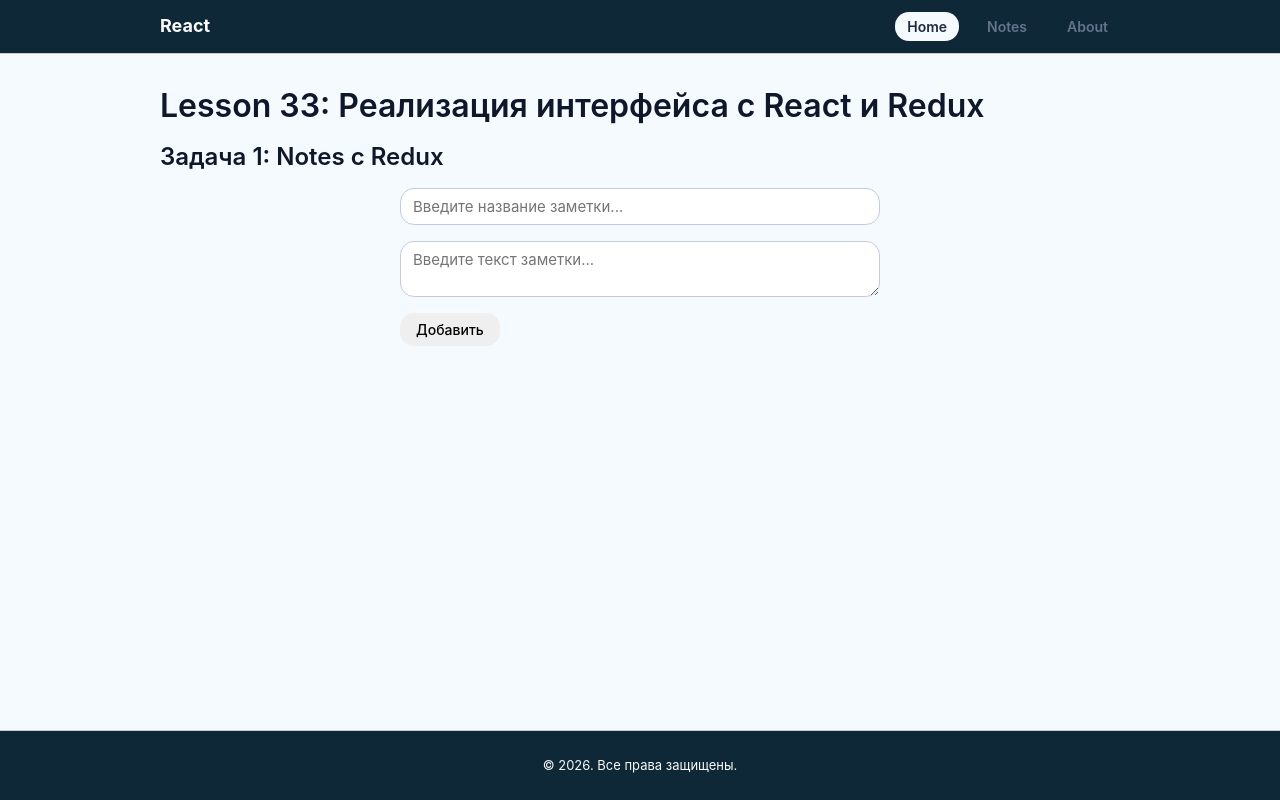
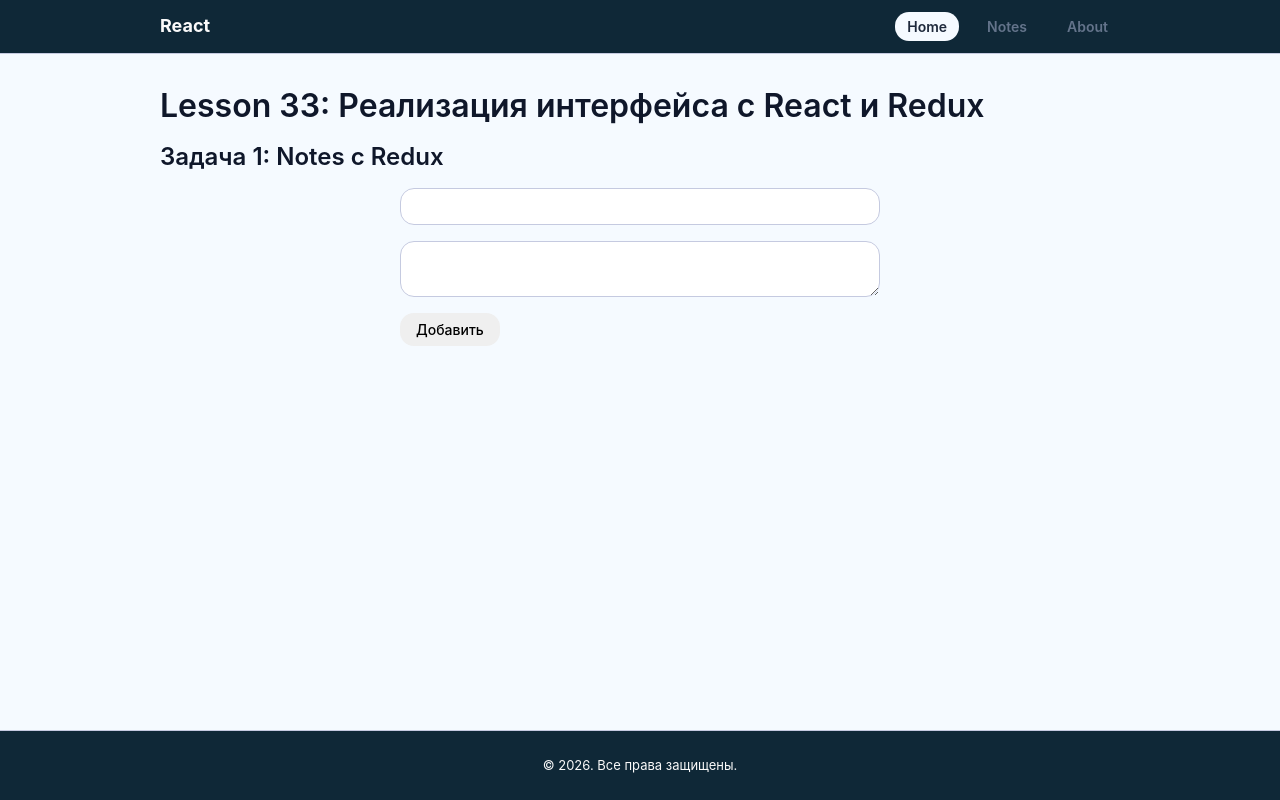
Before and after one commit to ArtemKutsan/react-33-lesson-and-34-practice-14, a React (Vite) app: page / in a window 1280 px wide. Built offline with nearby package versions, Linux system fonts and the light colour scheme.

Commit message:
update: Декомпозизия и распределение логики работы с хранилищем по компонентам

```diff
--- a/src/components/NoteForm/index.jsx
+++ b/src/components/NoteForm/index.jsx
@@ -1,8 +1,10 @@
 // src/components/NoteForm/index.jsx
 import { useForm } from 'react-hook-form';
+import { connect } from 'react-redux';
+import { addNoteAction, updateNoteAction } from '../../redux/actions/notes';
 import { useEffect } from 'react';
 
-function NoteForm({ onSubmit, editingNote }) {
+function NoteForm({ editingNote, addNote, updateNote }) {
   const { register, handleSubmit, reset, setValue } = useForm();
 
   useEffect(() => {
@@ -12,7 +14,7 @@ function NoteForm({ onSubmit, editingNote }) {
     } else {
       reset();
     }
-  }, [editingNote, setValue, reset]);
+  }, [editingNote]);
 
   const submitHandler = (data) => {
     const note = {
@@ -21,7 +23,9 @@ function NoteForm({ onSubmit, editingNote }) {
       text: data.text,
     };
 
-    onSubmit(note);
+    if (editingNote) updateNote(note);
+    else addNote(note);
+
     reset();
   };
 
@@ -30,15 +34,16 @@ function NoteForm({ onSubmit, editingNote }) {
       onSubmit={handleSubmit(submitHandler)}
       style={{ display: 'flex', flexDirection: 'column', gap: '1rem' }}
     >
-      <input
-        type="text"
-        placeholder="Введите название заметки..."
-        {...register('title', { required: true })}
-      />
-      <textarea placeholder="Введите текст заметки..." {...register('text', { required: true })} />
-      <button type="submit">{editingNote ? 'Сохранить' : 'Добавить'}</button>
+      <input type="text" {...register('title')} />
+      <textarea {...register('text')} />
+      <button>{editingNote ? 'Сохранить' : 'Добавить'}</button>
     </form>
   );
 }
 
-export default NoteForm;
+const mapDispatchToProps = (dispatch) => ({
+  addNote: (note) => dispatch(addNoteAction(note)),
+  updateNote: (note) => dispatch(updateNoteAction(note)),
+});
+
+export default connect(null, mapDispatchToProps)(NoteForm);
--- a/src/components/NoteList/index.jsx
+++ b/src/components/NoteList/index.jsx
@@ -1,7 +1,9 @@
 // src/components/NoteList/index.jsx
+import { connect } from 'react-redux';
+import { deleteNoteAction } from '../../redux/actions/notes';
 import NoteItem from '../NoteItem';
 
-function NoteList({ notes, onDelete, onEdit }) {
+function NoteList({ notes, deleteNote, onEdit }) {
   return (
     <div
       style={{
@@ -13,10 +15,18 @@ function NoteList({ notes, onDelete, onEdit }) {
       }}
     >
       {notes.map((note) => (
-        <NoteItem key={note.id} note={note} onDelete={onDelete} onEdit={onEdit} />
+        <NoteItem key={note.id} note={note} onDelete={deleteNote} onEdit={onEdit} />
       ))}
     </div>
   );
 }
 
-export default NoteList;
+const mapStateToProps = (state) => ({
+  notes: state.notes.data,
+});
+
+const mapDispatchToProps = (dispatch) => ({
+  deleteNote: (id) => dispatch(deleteNoteAction(id)),
+});
+
+export default connect(mapStateToProps, mapDispatchToProps)(NoteList);
--- a/src/pages/notes/index.jsx
+++ b/src/pages/notes/index.jsx
@@ -1,27 +1,11 @@
 // src/pages/notes/index.jsx
-import { connect } from 'react-redux';
-import { addNoteAction, deleteNoteAction, updateNoteAction } from '../../redux/actions/notes';
 import Meta from '../../components/Meta';
 import NoteForm from '../../components/NoteForm';
 import NoteList from '../../components/NoteList';
 import { useState } from 'react';
 
-function NotesPage({ data, addNote, deleteNote, updateNote }) {
+function NotesPage() {
   const [editingNote, setEditingNote] = useState(null);
-
-  const handleAdd = (note) => {
-    if (editingNote) {
-      updateNote(note);
-    } else {
-      addNote(note);
-    }
-
-    setEditingNote(null);
-  };
-
-  const handleEdit = (note) => {
-    setEditingNote(note);
-  };
 
   return (
     <div style={{ display: 'flex', flexDirection: 'column', gap: '1rem' }}>
@@ -31,21 +15,11 @@ function NotesPage({ data, addNote, deleteNote, updateNote }) {
       <h2>Задача 1: Notes с Redux</h2>
 
       <div style={{ maxWidth: '480px', width: '100%', margin: '0 auto' }}>
-        <NoteForm onSubmit={handleAdd} editingNote={editingNote} />
-        <NoteList notes={data} onDelete={deleteNote} onEdit={handleEdit} />
+        <NoteForm editingNote={editingNote} />
+        <NoteList onEdit={setEditingNote} />
       </div>
     </div>
   );
 }
 
-const mapStateToProps = (state) => ({
-  data: state.notes.data,
-});
-
-const mapDispatchToProps = (dispatch) => ({
-  addNote: (note) => dispatch(addNoteAction(note)),
-  deleteNote: (id) => dispatch(deleteNoteAction(id)),
-  updateNote: (note) => dispatch(updateNoteAction(note)),
-});
-
-export default connect(mapStateToProps, mapDispatchToProps)(NotesPage);
+export default NotesPage;
```
